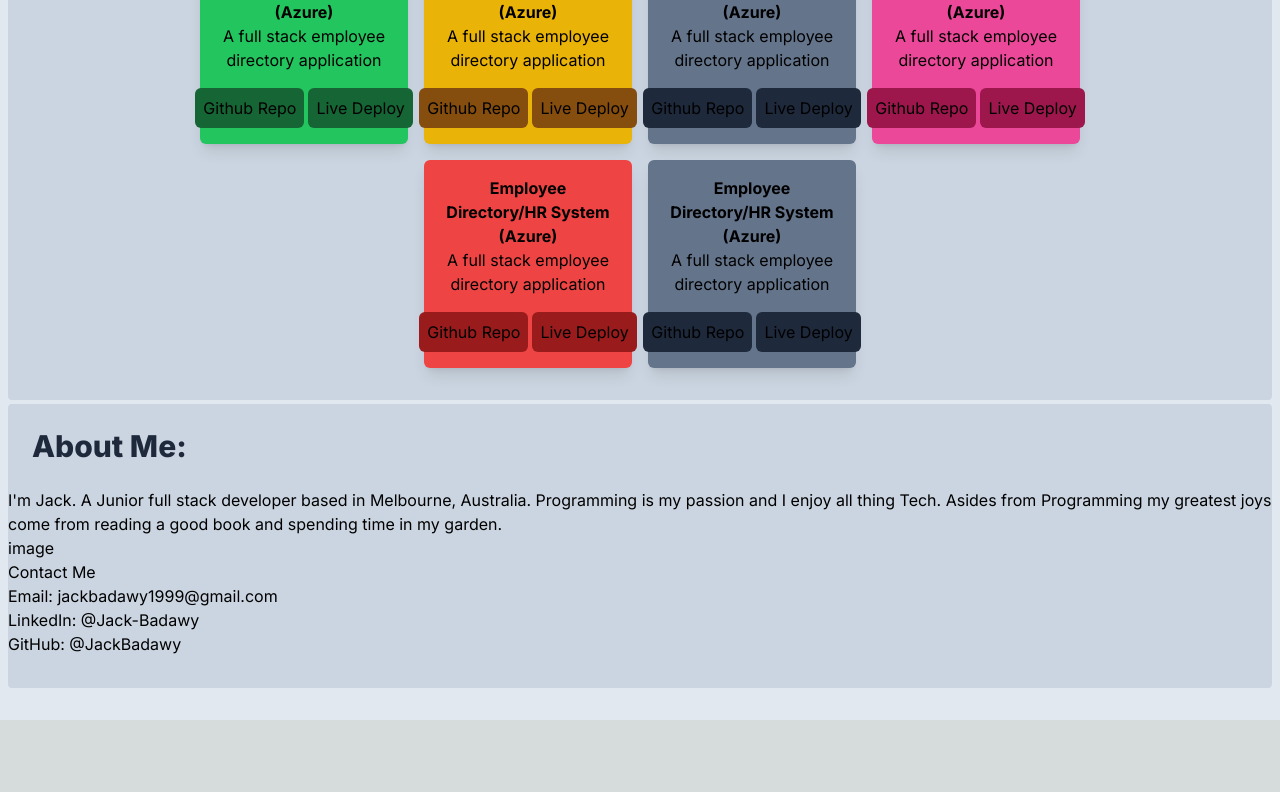
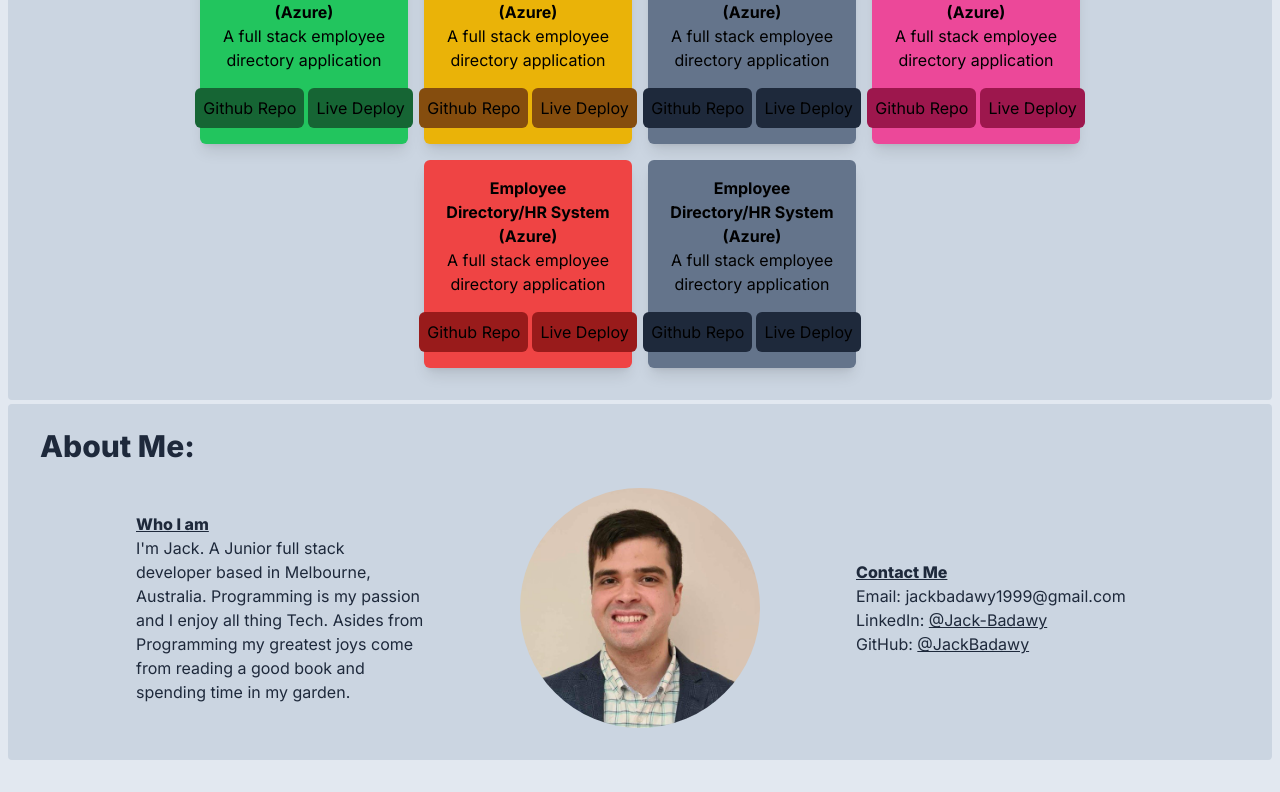
Before and after one commit to JackBadawy/nextjs-portfolio, a Next.js app: page / in a window 1280 px wide. Shown: the part 765-1557 px from the top of the page. Before the commit the page ends 1485 px from the top, so only its background shows below. Built offline with nearby package versions, Linux system fonts and the light colour scheme.

Commit message:
about me

```diff
--- a/src/app/Components/FixedNavBar.tsx
+++ b/src/app/Components/FixedNavBar.tsx
@@ -20,6 +20,7 @@ const FixedNavBar = () => {
           <ul className="flex gap-2 mr-8">
             <NavButton lnk="#skills" name="Skills" />
             <NavButton lnk="#projects" name="Projects" />
+            <NavButton lnk="#aboutMe" name="About Me" />
           </ul>
         </div>
       </nav>
--- a/src/app/Components/ProjectCard.tsx
+++ b/src/app/Components/ProjectCard.tsx
@@ -33,12 +33,6 @@ const ProjectCard: React.FC<ProjectCard> = (props) => {
       <p>{projectInfo.projectDescription}</p>
 
       <div className="my-4 rounded flex gap-1 justify-center">
-        {/* <Link
-          href={projectInfo.projectRepositoryLink}
-          className="underline bg-black p-2"
-        >
-          Github Repo
-        </Link> */}
         <LinkButton
           clr={baseColorClass}
           lnk={projectInfo.projectRepositoryLink}
--- a/src/app/Containers/AboutMe.tsx
+++ b/src/app/Containers/AboutMe.tsx
@@ -1,25 +1,49 @@
+import Image from "next/image";
+import Link from "next/link";
 const AboutMe = () => {
   return (
     <div
-      id="skills"
-      className="flex flex-wrap justify-center bg-slate-300 rounded pb-8 mb-8 mt-1 mx-2"
+      id="aboutMe"
+      className="flex flex-wrap justify-center bg-slate-300 rounded pb-8 mb-8 mt-1 mx-2 px-8"
     >
-      <div className="basis-full ">
-        <h2 className="text-3xl py-6 ml-6 text-slate-800 font-extrabold">
-          About Me:
-        </h2>
-        <p>
-          I'm Jack. A Junior full stack developer based in Melbourne, Australia.
-          Programming is my passion and I enjoy all thing Tech. Asides from
-          Programming my greatest joys come from reading a good book and
-          spending time in my garden.
-        </p>
-        <p>image</p>
-        <div>
-          <p>Contact Me</p>
-          <p>Email: jackbadawy1999@gmail.com</p>
-          <p>LinkedIn: @Jack-Badawy</p>
-          <p>GitHub: @JackBadawy</p>
+      <div className="basis-full text-slate-800">
+        <h2 className="text-3xl py-6  font-extrabold">About Me:</h2>
+        <div className="flex flex-wrap justify-center gap-24 items-center">
+          <div className="w-72">
+            <h3 className="font-extrabold underline">Who I am</h3>
+            <p>
+              I&apos;m Jack. A Junior full stack developer based in Melbourne,
+              Australia. Programming is my passion and I enjoy all thing Tech.
+              Asides from Programming my greatest joys come from reading a good
+              book and spending time in my garden.
+            </p>
+          </div>
+          <Image
+            src="/img/photo.jpg"
+            alt="Photo of me"
+            width="240"
+            height="240"
+            className="rounded-full"
+          />
+          <div className="w-72">
+            <h3 className="font-extrabold underline">Contact Me</h3>
+            <p>Email: jackbadawy1999@gmail.com</p>
+            <p>
+              LinkedIn:{" "}
+              <Link
+                href="https://www.linkedin.com/in/jack-badawy-997a30191"
+                className="underline"
+              >
+                @Jack-Badawy
+              </Link>
+            </p>
+            <p>
+              GitHub:{" "}
+              <Link href="https://github.com/JackBadawy" className="underline">
+                @JackBadawy
+              </Link>
+            </p>
+          </div>
         </div>
       </div>
       <div className="flex flex-wrap gap-2 justify-center"></div>
```
Also changed, not shown: public/img/photo.jpg (added).
